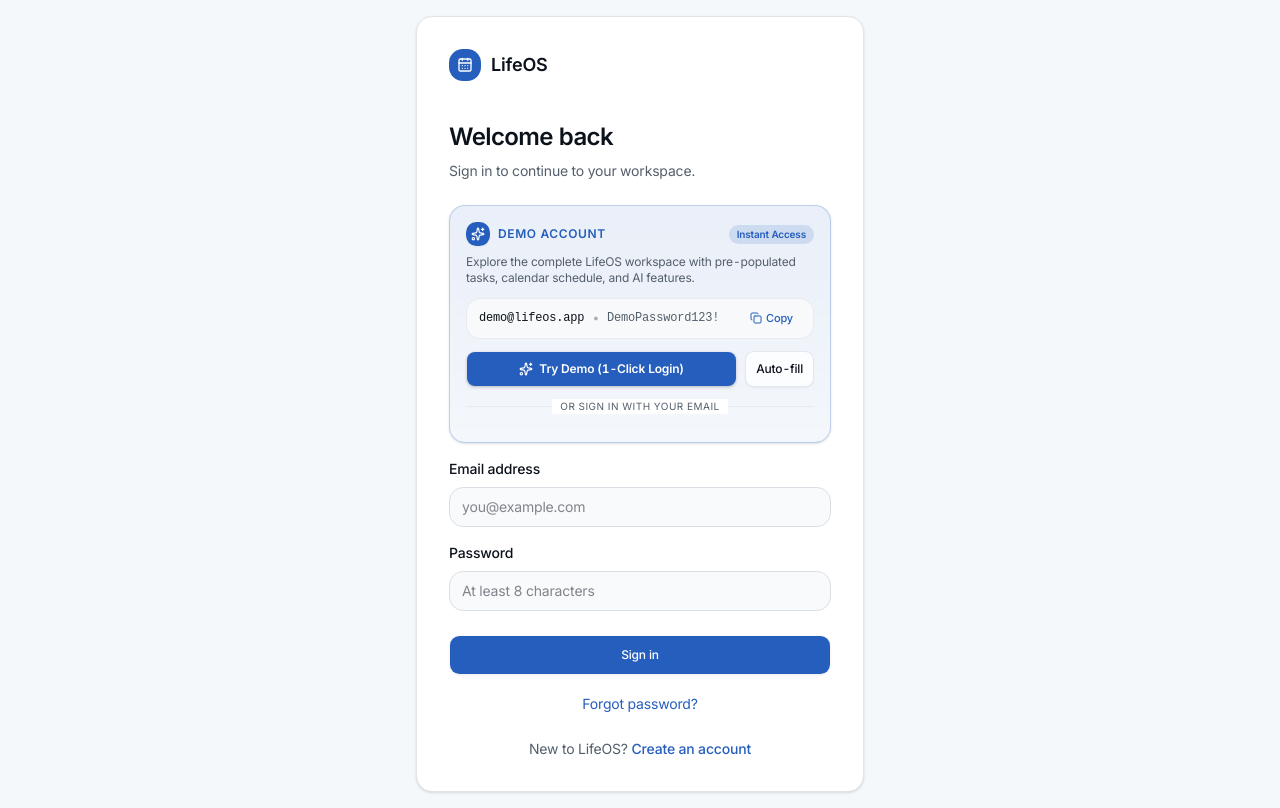
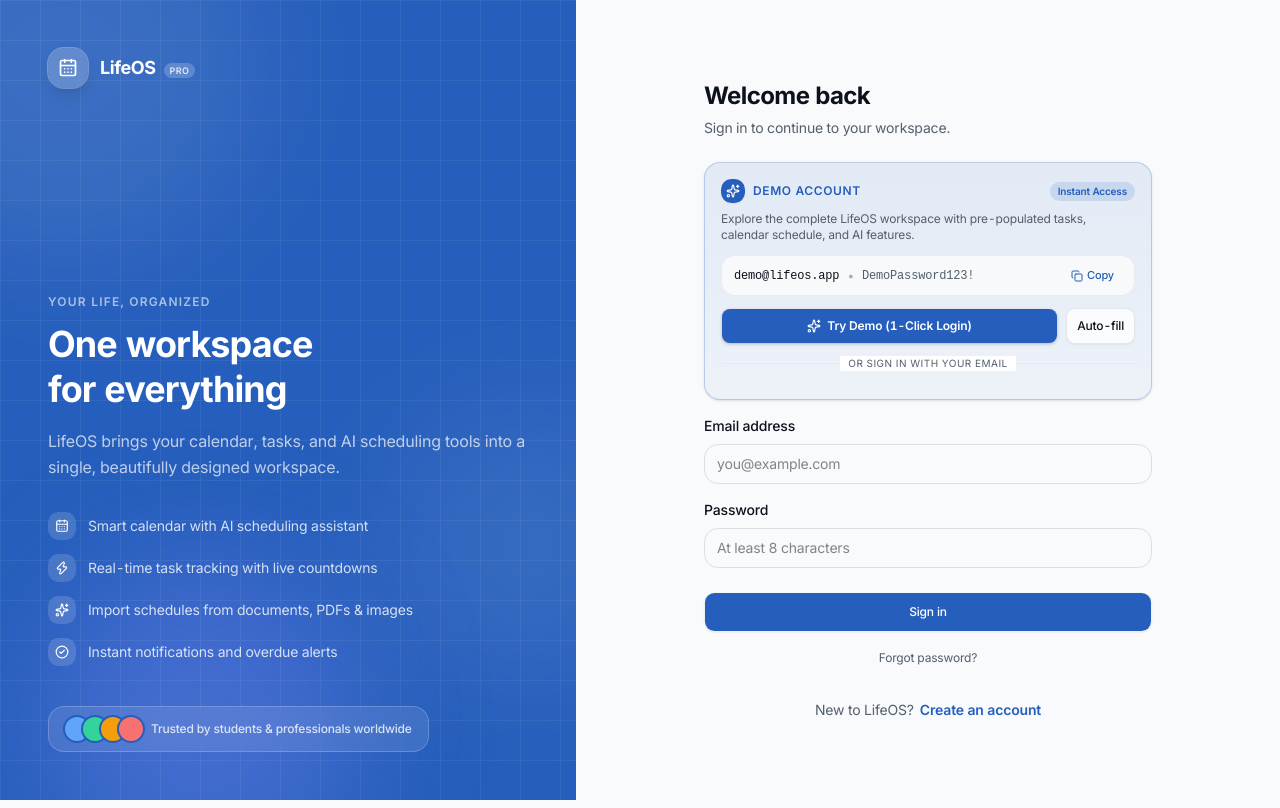
Before and after one commit to sakibfahad10/lifeos, a Next.js app: page /login in a window 1280 px wide. Built offline with nearby package versions, Linux system fonts and the light colour scheme.

Commit message:
feat(auth): redesign the login and register pages with a marketing panel
Give the auth pages a two-column layout: a decorative brand panel on
the left and the existing form on the right, with a feature list and a
testimonial. Mobile keeps the single-column form.

```diff
--- a/app/login/page.tsx
+++ b/app/login/page.tsx
@@ -1,5 +1,127 @@
 import { AuthForm } from '@/components/auth-form'
-import { CalendarDays } from 'lucide-react'
+import { CalendarDays, CheckCircle2, Sparkles, Zap } from 'lucide-react'
 import Link from 'next/link'
 
-export default function LoginPage() { return <main className="flex min-h-screen items-center justify-center bg-muted/30 p-4"><div className="w-full max-w-md rounded-2xl border border-border bg-card p-8 shadow-sm"><Link href="/dashboard" className="flex items-center gap-2.5 text-lg font-semibold"><span className="flex size-8 items-center justify-center rounded-xl bg-primary text-primary-foreground"><CalendarDays className="size-4" /></span>LifeOS</Link><div className="mt-10"><h1 className="text-2xl font-semibold tracking-tight">Welcome back</h1><p className="mt-2 text-sm text-muted-foreground">Sign in to continue to your workspace.</p></div><AuthForm /><div className="mt-4 text-center"><Link className="text-sm text-primary hover:underline" href="/forgot-password">Forgot password?</Link></div><p className="mt-6 text-center text-sm text-muted-foreground">New to LifeOS? <Link className="font-medium text-primary hover:underline" href="/register">Create an account</Link></p></div></main> }
+const features = [
+  { icon: CalendarDays, text: 'Smart calendar with AI scheduling assistant' },
+  { icon: Zap, text: 'Real-time task tracking with live countdowns' },
+  { icon: Sparkles, text: 'Import schedules from documents, PDFs & images' },
+  { icon: CheckCircle2, text: 'Instant notifications and overdue alerts' },
+]
+
+export default function LoginPage() {
+  return (
+    <main className="flex min-h-screen bg-background">
+      {/* Left decorative panel */}
+      <div className="relative hidden w-[45%] flex-col overflow-hidden bg-[oklch(0.50_0.16_260)] lg:flex">
+        {/* Ambient glow orbs */}
+        <div className="absolute -top-32 -left-32 size-96 rounded-full bg-white/10 blur-3xl" />
+        <div className="absolute top-1/2 -right-24 size-72 rounded-full bg-white/8 blur-3xl" />
+        <div className="absolute -bottom-20 left-10 size-80 rounded-full bg-[oklch(0.70_0.16_280)]/30 blur-3xl" />
+
+        {/* Grid pattern overlay */}
+        <div
+          className="absolute inset-0 opacity-[0.06]"
+          style={{
+            backgroundImage: 'linear-gradient(white 1px, transparent 1px), linear-gradient(90deg, white 1px, transparent 1px)',
+            backgroundSize: '40px 40px',
+          }}
+        />
+
+        <div className="relative z-10 flex flex-1 flex-col p-12">
+          {/* Brand mark */}
+          <div className="flex items-center gap-3">
+            <div className="flex size-10 items-center justify-center rounded-2xl bg-white/20 backdrop-blur-sm shadow-lg ring-1 ring-white/30">
+              <CalendarDays className="size-5 text-white" />
+            </div>
+            <div>
+              <span className="text-lg font-bold tracking-tight text-white">LifeOS</span>
+              <span className="ml-2 rounded-full bg-white/20 px-1.5 py-0.5 text-[9px] font-semibold uppercase tracking-wider text-white/80">Pro</span>
+            </div>
+          </div>
+
+          {/* Headline */}
+          <div className="mt-auto">
+            <p className="text-xs font-semibold uppercase tracking-widest text-white/60">Your life, organized</p>
+            <h2 className="mt-3 text-4xl font-bold leading-tight tracking-tight text-white">
+              One workspace<br />for everything
+            </h2>
+            <p className="mt-4 text-base leading-relaxed text-white/70">
+              LifeOS brings your calendar, tasks, and AI scheduling tools into a single, beautifully designed workspace.
+            </p>
+
+            {/* Feature list */}
+            <ul className="mt-8 space-y-3.5">
+              {features.map(({ icon: Icon, text }) => (
+                <li key={text} className="flex items-center gap-3 text-sm text-white/80">
+                  <div className="flex size-7 shrink-0 items-center justify-center rounded-lg bg-white/15 backdrop-blur-sm">
+                    <Icon className="size-3.5 text-white" />
+                  </div>
+                  {text}
+                </li>
+              ))}
+            </ul>
+
+            {/* Social proof badge */}
+            <div className="mt-10 inline-flex items-center gap-2 rounded-2xl border border-white/20 bg-white/10 px-4 py-2.5 backdrop-blur-sm">
+              <div className="flex -space-x-1.5">
+                {['#60a5fa', '#34d399', '#f59e0b', '#f87171'].map((color, i) => (
+                  <div
+                    key={i}
+                    className="size-6 rounded-full ring-2 ring-[oklch(0.50_0.16_260)]"
+                    style={{ backgroundColor: color }}
+                  />
+                ))}
+              </div>
+              <p className="text-xs font-medium text-white/80">Trusted by students &amp; professionals worldwide</p>
+            </div>
+          </div>
+        </div>
+      </div>
+
+      {/* Right form panel */}
+      <div className="flex flex-1 flex-col items-center justify-center p-6 sm:p-10">
+        <div className="w-full max-w-md">
+          {/* Mobile brand (hidden on lg) */}
+          <Link
+            href="/dashboard"
+            className="mb-8 flex items-center gap-2.5 lg:hidden"
+          >
+            <span className="flex size-8 items-center justify-center rounded-xl bg-primary text-primary-foreground">
+              <CalendarDays className="size-4" />
+            </span>
+            <span className="text-base font-bold tracking-tight">LifeOS</span>
+          </Link>
+
+          <div>
+            <h1 className="text-2xl font-bold tracking-tight text-foreground">Welcome back</h1>
+            <p className="mt-1.5 text-sm text-muted-foreground">
+              Sign in to continue to your workspace.
+            </p>
+          </div>
+
+          <AuthForm />
+
+          <div className="mt-3 text-center">
+            <Link
+              className="text-xs text-muted-foreground hover:text-primary transition-colors"
+              href="/forgot-password"
+            >
+              Forgot password?
+            </Link>
+          </div>
+
+          <div className="mt-8 flex items-center justify-center gap-1.5 text-sm">
+            <span className="text-muted-foreground">New to LifeOS?</span>
+            <Link
+              className="font-semibold text-primary hover:underline underline-offset-2"
+              href="/register"
+            >
+              Create an account
+            </Link>
+          </div>
+        </div>
+      </div>
+    </main>
+  )
+}
--- a/app/register/page.tsx
+++ b/app/register/page.tsx
@@ -1,5 +1,122 @@
 import { AuthForm } from '@/components/auth-form'
-import { CalendarDays } from 'lucide-react'
+import { CalendarDays, LayoutDashboard, Sparkles, TrendingUp } from 'lucide-react'
 import Link from 'next/link'
 
-export default function RegisterPage() { return <main className="flex min-h-screen items-center justify-center bg-muted/30 p-4"><div className="w-full max-w-md rounded-2xl border border-border bg-card p-8 shadow-sm"><Link href="/dashboard" className="flex items-center gap-2.5 text-lg font-semibold"><span className="flex size-8 items-center justify-center rounded-xl bg-primary text-primary-foreground"><CalendarDays className="size-4" /></span>LifeOS</Link><div className="mt-10"><h1 className="text-2xl font-semibold tracking-tight">Create your account</h1><p className="mt-2 text-sm text-muted-foreground">Start organizing the life you want.</p></div><AuthForm register /><p className="mt-6 text-center text-sm text-muted-foreground">Already have an account? <Link className="font-medium text-primary hover:underline" href="/login">Sign in</Link></p></div></main> }
+const highlights = [
+  { icon: CalendarDays, label: 'Smart Calendar', desc: 'AI-powered scheduling and conflict detection' },
+  { icon: LayoutDashboard, label: 'Command Center', desc: 'Track all your tasks and events in one place' },
+  { icon: Sparkles, label: 'AI Import', desc: 'Extract schedules from documents and images' },
+  { icon: TrendingUp, label: 'Progress Tracking', desc: 'Stay on top of deadlines and completions' },
+]
+
+export default function RegisterPage() {
+  return (
+    <main className="flex min-h-screen bg-background">
+      {/* Left decorative panel */}
+      <div className="relative hidden w-[45%] flex-col overflow-hidden bg-[oklch(0.50_0.16_260)] lg:flex">
+        {/* Ambient glow orbs */}
+        <div className="absolute -top-32 -left-32 size-96 rounded-full bg-white/10 blur-3xl" />
+        <div className="absolute top-1/3 -right-24 size-72 rounded-full bg-[oklch(0.70_0.16_300)]/20 blur-3xl" />
+        <div className="absolute -bottom-20 left-10 size-80 rounded-full bg-white/8 blur-3xl" />
+
+        {/* Grid pattern overlay */}
+        <div
+          className="absolute inset-0 opacity-[0.06]"
+          style={{
+            backgroundImage: 'linear-gradient(white 1px, transparent 1px), linear-gradient(90deg, white 1px, transparent 1px)',
+            backgroundSize: '40px 40px',
+          }}
+        />
+
+        <div className="relative z-10 flex flex-1 flex-col p-12">
+          {/* Brand mark */}
+          <div className="flex items-center gap-3">
+            <div className="flex size-10 items-center justify-center rounded-2xl bg-white/20 backdrop-blur-sm shadow-lg ring-1 ring-white/30">
+              <CalendarDays className="size-5 text-white" />
+            </div>
+            <div>
+              <span className="text-lg font-bold tracking-tight text-white">LifeOS</span>
+              <span className="ml-2 rounded-full bg-white/20 px-1.5 py-0.5 text-[9px] font-semibold uppercase tracking-wider text-white/80">Pro</span>
+            </div>
+          </div>
+
+          <div className="mt-auto">
+            <p className="text-xs font-semibold uppercase tracking-widest text-white/60">Get started for free</p>
+            <h2 className="mt-3 text-4xl font-bold leading-tight tracking-tight text-white">
+              Take control<br />of your time
+            </h2>
+            <p className="mt-4 text-base leading-relaxed text-white/70">
+              Join thousands who use LifeOS to manage their academic and professional schedules effortlessly.
+            </p>
+
+            {/* Feature grid */}
+            <div className="mt-8 grid grid-cols-2 gap-3">
+              {highlights.map(({ icon: Icon, label, desc }) => (
+                <div
+                  key={label}
+                  className="rounded-xl border border-white/15 bg-white/10 p-3.5 backdrop-blur-sm"
+                >
+                  <div className="flex size-8 items-center justify-center rounded-lg bg-white/15">
+                    <Icon className="size-4 text-white" />
+                  </div>
+                  <p className="mt-2 text-xs font-semibold text-white">{label}</p>
+                  <p className="mt-0.5 text-[11px] leading-relaxed text-white/60">{desc}</p>
+                </div>
+              ))}
+            </div>
+
+            {/* Testimonial */}
+            <div className="mt-8 rounded-2xl border border-white/15 bg-white/10 p-4 backdrop-blur-sm">
+              <p className="text-xs italic leading-relaxed text-white/75">
+                &ldquo;LifeOS completely changed how I manage my university schedule. The AI import feature saved me hours of manual entry.&rdquo;
+              </p>
+              <p className="mt-2.5 text-[11px] font-semibold text-white/60">— Student, Computer Science</p>
+            </div>
+          </div>
+        </div>
+      </div>
+
+      {/* Right form panel */}
+      <div className="flex flex-1 flex-col items-center justify-center p-6 sm:p-10">
+        <div className="w-full max-w-md">
+          {/* Mobile brand (hidden on lg) */}
+          <Link
+            href="/dashboard"
+            className="mb-8 flex items-center gap-2.5 lg:hidden"
+          >
+            <span className="flex size-8 items-center justify-center rounded-xl bg-primary text-primary-foreground">
+              <CalendarDays className="size-4" />
+            </span>
+            <span className="text-base font-bold tracking-tight">LifeOS</span>
+          </Link>
+
+          <div>
+            <h1 className="text-2xl font-bold tracking-tight text-foreground">Create your account</h1>
+            <p className="mt-1.5 text-sm text-muted-foreground">
+              Start organizing the life you want — it&apos;s free.
+            </p>
+          </div>
+
+          <AuthForm register />
+
+          <div className="mt-8 flex items-center justify-center gap-1.5 text-sm">
+            <span className="text-muted-foreground">Already have an account?</span>
+            <Link
+              className="font-semibold text-primary hover:underline underline-offset-2"
+              href="/login"
+            >
+              Sign in
+            </Link>
+          </div>
+
+          <p className="mt-6 text-center text-[11px] leading-relaxed text-muted-foreground/70">
+            By creating an account you agree to our{' '}
+            <span className="text-muted-foreground underline underline-offset-2 cursor-pointer hover:text-foreground transition-colors">Terms of Service</span>
+            {' '}and{' '}
+            <span className="text-muted-foreground underline underline-offset-2 cursor-pointer hover:text-foreground transition-colors">Privacy Policy</span>.
+          </p>
+        </div>
+      </div>
+    </main>
+  )
+}
```
